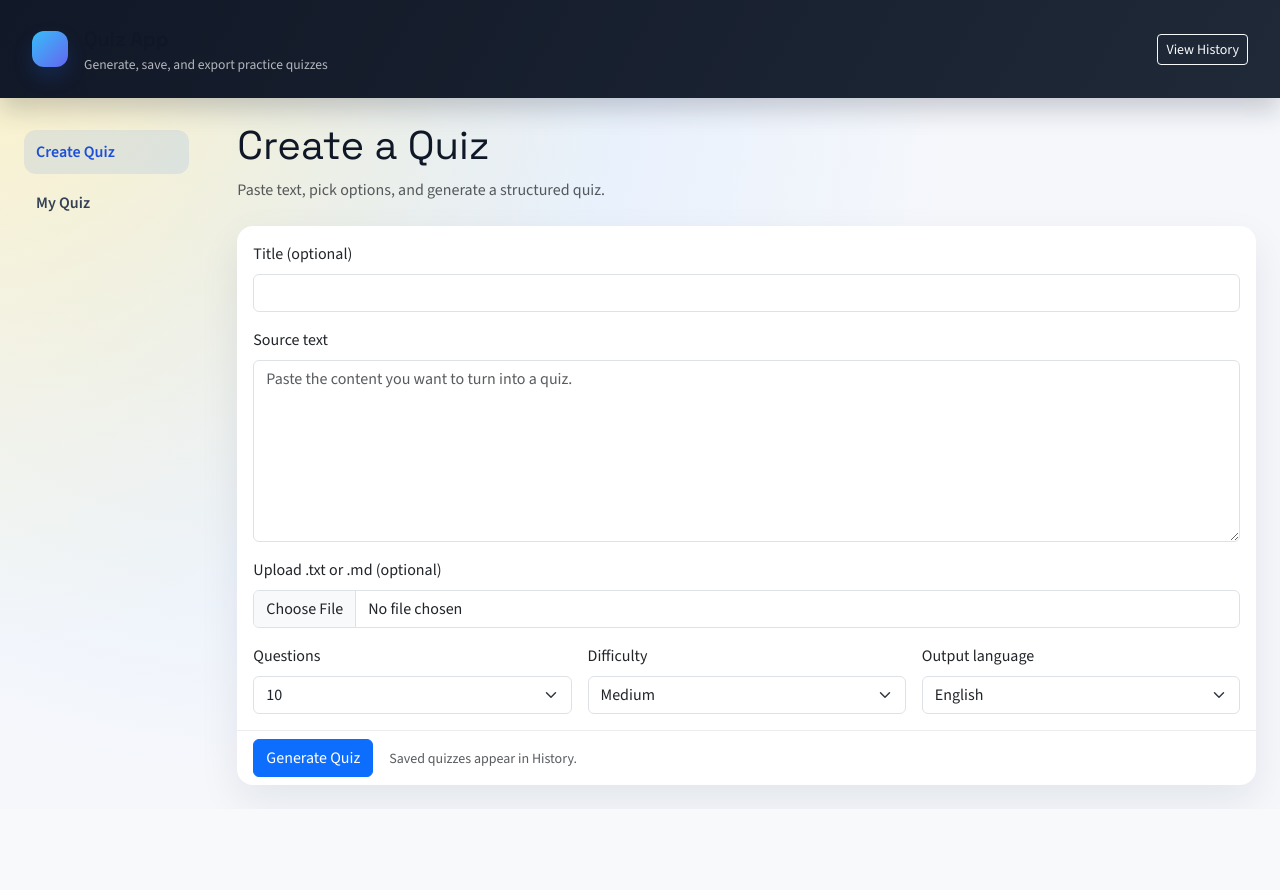
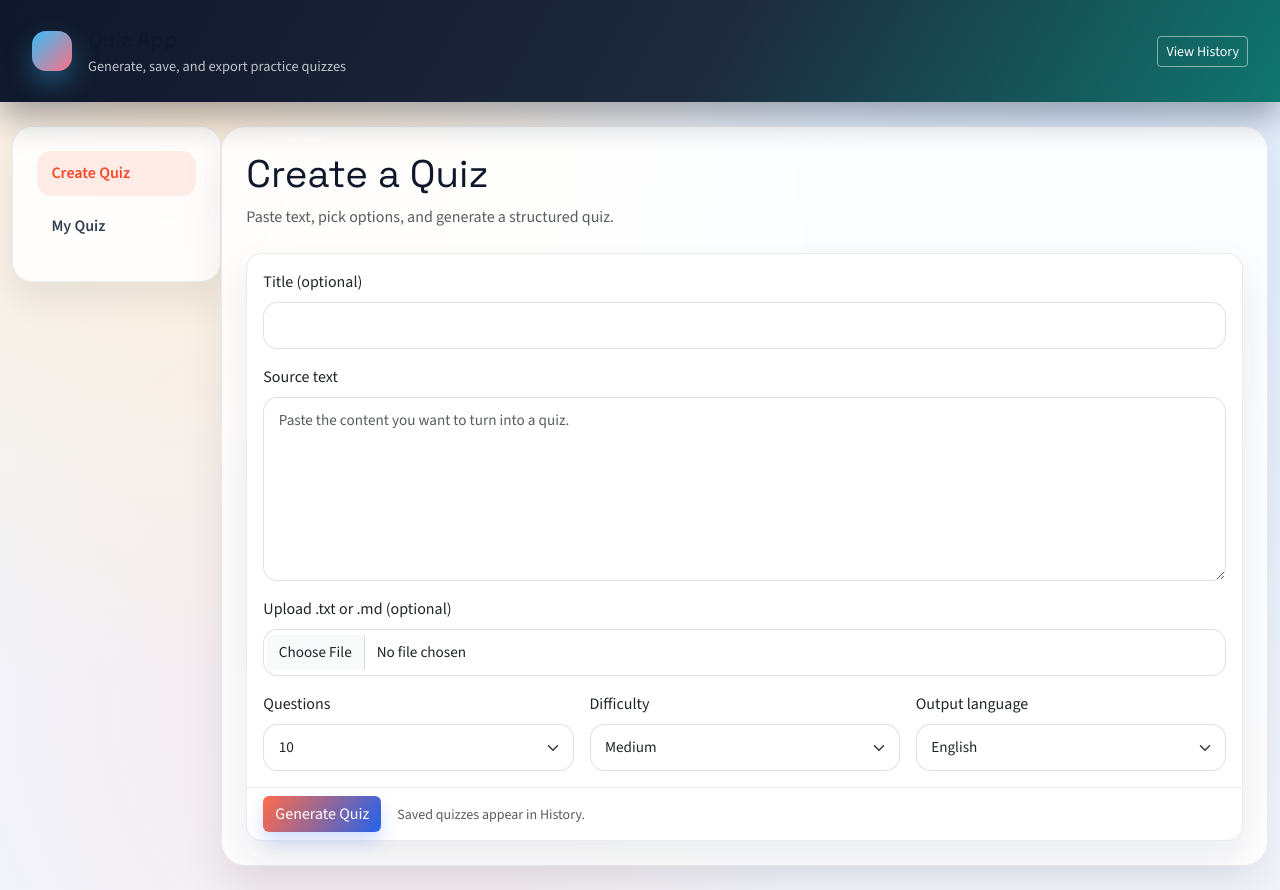
Before and after one commit to Jdtorres59/QuizApp, a Django app: page / in a window 1280 px wide. Before the commit the page ends 801 px from the top, so only its background shows below. Run offline with Django 5.2, Linux system fonts and the light colour scheme; parts of the project's set-up code (start-up, migrations or seed data) failed here and were passed over; some libraries are stand-ins or nearby versions.

Commit message:
UI funcionando

```diff
--- a/quiz_project/quiz_project/static/css/quiz_style.css
+++ b/quiz_project/quiz_project/static/css/quiz_style.css
@@ -1,21 +1,26 @@
 :root {
   --font-display: "Space Grotesk", "Helvetica Neue", Arial, sans-serif;
   --font-body: "Source Sans 3", "Helvetica Neue", Arial, sans-serif;
-  --ink-900: #101828;
-  --ink-700: #344054;
-  --ink-500: #667085;
+  --ink-900: #0f172a;
+  --ink-700: #334155;
+  --ink-500: #64748b;
   --surface: #ffffff;
-  --surface-soft: #f5f7fb;
-  --accent: #2563eb;
-  --accent-strong: #1d4ed8;
-  --accent-glow: rgba(37, 99, 235, 0.2);
+  --surface-glass: rgba(255, 255, 255, 0.88);
+  --surface-soft: #f2f5fb;
+  --stroke: rgba(15, 23, 42, 0.08);
+  --accent: #ff6b4a;
+  --accent-strong: #f94828;
+  --accent-cool: #2563eb;
+  --accent-glow: rgba(255, 107, 74, 0.25);
 }
 
 body {
   font-family: var(--font-body);
   color: var(--ink-900);
-  background: radial-gradient(circle at top left, #fef3c7, transparent 42%),
-    radial-gradient(circle at 20% 10%, #dbeafe, transparent 55%),
+  background:
+    radial-gradient(circle at 15% 10%, rgba(255, 237, 213, 0.9), transparent 45%),
+    radial-gradient(circle at 85% 20%, rgba(219, 234, 254, 0.9), transparent 50%),
+    radial-gradient(circle at 30% 80%, rgba(254, 202, 202, 0.3), transparent 40%),
     var(--surface-soft);
   min-height: 100vh;
 }
@@ -30,71 +35,137 @@ h4,
 }
 
 .app-header {
-  background: linear-gradient(120deg, #111827, #1f2937);
-  color: #f9fafb;
+  background: linear-gradient(120deg, #0f172a, #1e293b 55%, #0f766e);
+  color: #f8fafc;
   padding: 1.5rem 2rem;
-  box-shadow: 0 12px 24px rgba(15, 23, 42, 0.2);
+  box-shadow: 0 16px 30px rgba(15, 23, 42, 0.35);
+  position: sticky;
+  top: 0;
+  z-index: 10;
 }
 
 .app-title {
-  font-size: 1.25rem;
+  font-size: 1.35rem;
   font-weight: 600;
+  letter-spacing: -0.01em;
 }
 
 .app-subtitle {
-  font-size: 0.85rem;
-  color: rgba(249, 250, 251, 0.7);
+  font-size: 0.9rem;
+  color: rgba(248, 250, 252, 0.75);
 }
 
 .logo-dot {
-  width: 36px;
-  height: 36px;
-  border-radius: 12px;
-  background: linear-gradient(135deg, #38bdf8, #6366f1);
-  box-shadow: 0 10px 20px var(--accent-glow);
+  width: 40px;
+  height: 40px;
+  border-radius: 14px;
+  background: linear-gradient(135deg, #38bdf8, #fb7185);
+  box-shadow: 0 12px 26px rgba(56, 189, 248, 0.35);
 }
 
 .app-shell {
   min-height: calc(100vh - 96px);
+  padding: 1.5rem;
 }
 
 .app-sidebar {
-  padding: 2rem 1.5rem;
+  padding: 1.5rem;
+  background: var(--surface-glass);
+  border: 1px solid var(--stroke);
+  border-radius: 1.25rem;
+  box-shadow: 0 18px 35px rgba(15, 23, 42, 0.08);
+  backdrop-filter: blur(14px);
+  height: fit-content;
+  position: sticky;
+  top: 6.5rem;
 }
 
 .app-sidebar .nav-link {
   color: var(--ink-700);
-  padding: 0.6rem 0.75rem;
-  border-radius: 0.75rem;
+  padding: 0.65rem 0.9rem;
+  border-radius: 0.9rem;
   font-weight: 600;
   margin-bottom: 0.5rem;
+  transition: all 0.2s ease;
 }
 
 .app-sidebar .nav-link.active,
 .app-sidebar .nav-link:hover {
   color: var(--accent-strong);
-  background: rgba(37, 99, 235, 0.1);
+  background: rgba(255, 107, 74, 0.12);
+}
+
+.app-main {
+  background: var(--surface-glass);
+  border: 1px solid var(--stroke);
+  border-radius: 1.5rem;
+  box-shadow: 0 20px 45px rgba(15, 23, 42, 0.08);
+  backdrop-filter: blur(16px);
 }
 
 .page-header {
   margin-bottom: 1.5rem;
 }
 
+.page-header h1 {
+  font-size: clamp(1.8rem, 3vw, 2.6rem);
+}
+
 .form-card,
 .history-card,
 .quiz-card {
+  border: 1px solid var(--stroke);
+  border-radius: 1rem;
+  box-shadow: 0 18px 40px rgba(15, 23, 42, 0.08);
+  background: var(--surface);
+}
+
+.form-card .card-footer {
+  background: transparent;
+  border-top: 1px solid var(--stroke);
+}
+
+.form-control,
+.form-select {
+  border-radius: 0.9rem;
+  border: 1px solid rgba(15, 23, 42, 0.12);
+  padding: 0.7rem 0.9rem;
+  font-size: 0.95rem;
+}
+
+.form-control:focus,
+.form-select:focus {
+  border-color: rgba(37, 99, 235, 0.5);
+  box-shadow: 0 0 0 0.2rem rgba(37, 99, 235, 0.15);
+}
+
+.btn-primary {
+  background: linear-gradient(120deg, var(--accent), var(--accent-cool));
   border: none;
-  border-radius: 1rem;
-  box-shadow: 0 16px 40px rgba(15, 23, 42, 0.08);
+  box-shadow: 0 10px 18px rgba(37, 99, 235, 0.2);
+}
+
+.btn-primary:hover,
+.btn-primary:focus {
+  background: linear-gradient(120deg, var(--accent-strong), var(--accent-cool));
+}
+
+.btn-outline-light {
+  border-color: rgba(248, 250, 252, 0.5);
+  color: #f8fafc;
+}
+
+.btn-outline-light:hover {
+  background: rgba(248, 250, 252, 0.18);
+  border-color: transparent;
 }
 
 .history-card {
   margin-bottom: 1rem;
 }
 
-.form-card .card-footer {
-  background: transparent;
-  border-top: 1px solid rgba(15, 23, 42, 0.08);
+.history-card h5 {
+  font-weight: 600;
 }
 
 .empty-state {
@@ -103,15 +174,21 @@ h4,
   padding: 3rem;
   text-align: center;
   box-shadow: 0 18px 40px rgba(15, 23, 42, 0.08);
+  border: 1px dashed rgba(15, 23, 42, 0.12);
 }
 
 .empty-icon {
-  font-size: 2rem;
+  font-size: 1.1rem;
+  font-weight: 600;
+  text-transform: uppercase;
+  letter-spacing: 0.12em;
+  color: var(--ink-500);
   margin-bottom: 1rem;
 }
 
 .quiz-card {
   margin-bottom: 1rem;
+  border-left: 4px solid rgba(255, 107, 74, 0.4);
 }
 
 .quiz-choices {
@@ -133,7 +210,7 @@ h4,
 
 @keyframes rise {
   from {
-    transform: translateY(6px);
+    transform: translateY(8px);
     opacity: 0;
   }
   to {
@@ -143,7 +220,22 @@ h4,
 }
 
 @media (max-width: 991px) {
-  .app-sidebar {
+  .app-shell {
     padding: 1rem;
   }
+
+  .app-sidebar {
+    position: static;
+    margin-bottom: 1rem;
+  }
+
+  .app-main {
+    border-radius: 1rem;
+  }
 }
+
+@media (prefers-reduced-motion: reduce) {
+  .fade-in {
+    animation: none;
+  }
+}
--- a/quiz_project/templates/layout.html
+++ b/quiz_project/templates/layout.html
@@ -8,8 +8,7 @@
     <link rel="preconnect" href="https://fonts.googleapis.com">
     <link rel="preconnect" href="https://fonts.gstatic.com" crossorigin>
     <link href="https://fonts.googleapis.com/css2?family=Space+Grotesk:wght@400;600&family=Source+Sans+3:wght@400;500;600&display=swap" rel="stylesheet">
-    <link href="{% static 'css/bootstrap.min.css' %}" rel="stylesheet"/>
-    <link href="{% static 'css/dashboard.css' %}" rel="stylesheet"/>
+    <link href="https://cdn.jsdelivr.net/npm/bootstrap@5.3.3/dist/css/bootstrap.min.css" rel="stylesheet">
     <link rel="stylesheet" type="text/css" href="{% static 'css/quiz_style.css' %}">
   </head>
   <body>
@@ -33,7 +32,7 @@
             <a class="nav-link {% if request.path|slice:':9' == '/history/' or request.path|slice:':6' == '/quiz/' %}active{% endif %}" href="{% url 'history' %}">My Quiz</a>
           </nav>
         </aside>
-        <main class="col-lg-10 col-md-9 px-4 py-4">
+        <main class="col-lg-10 col-md-9 px-4 py-4 app-main">
           {% block content %}{% endblock %}
         </main>
       </div>
```
